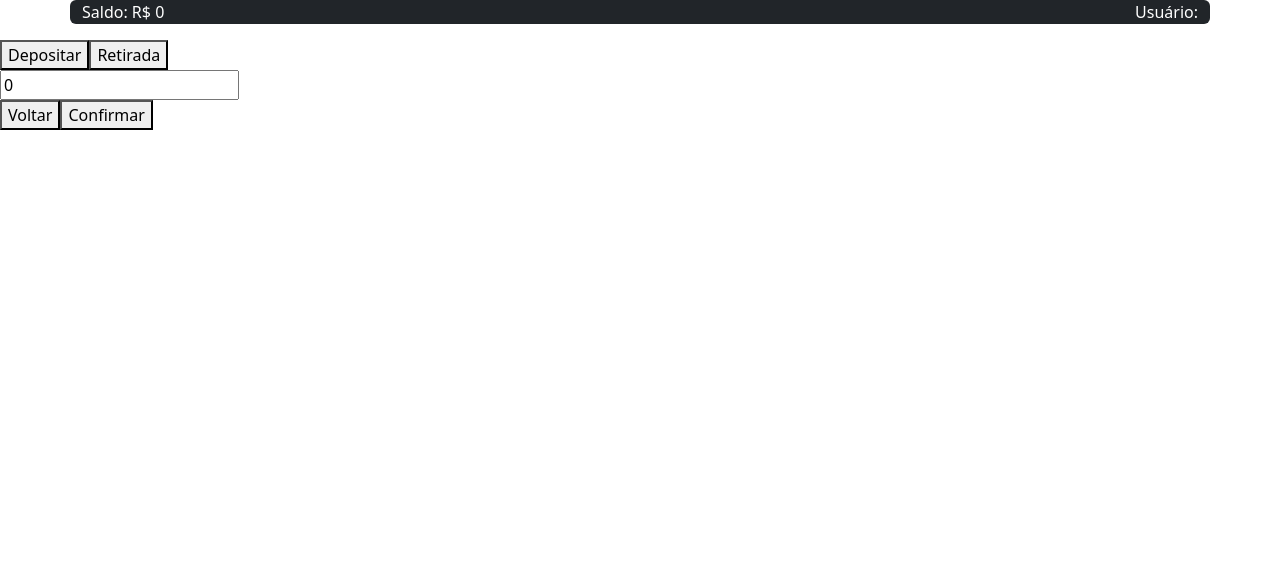
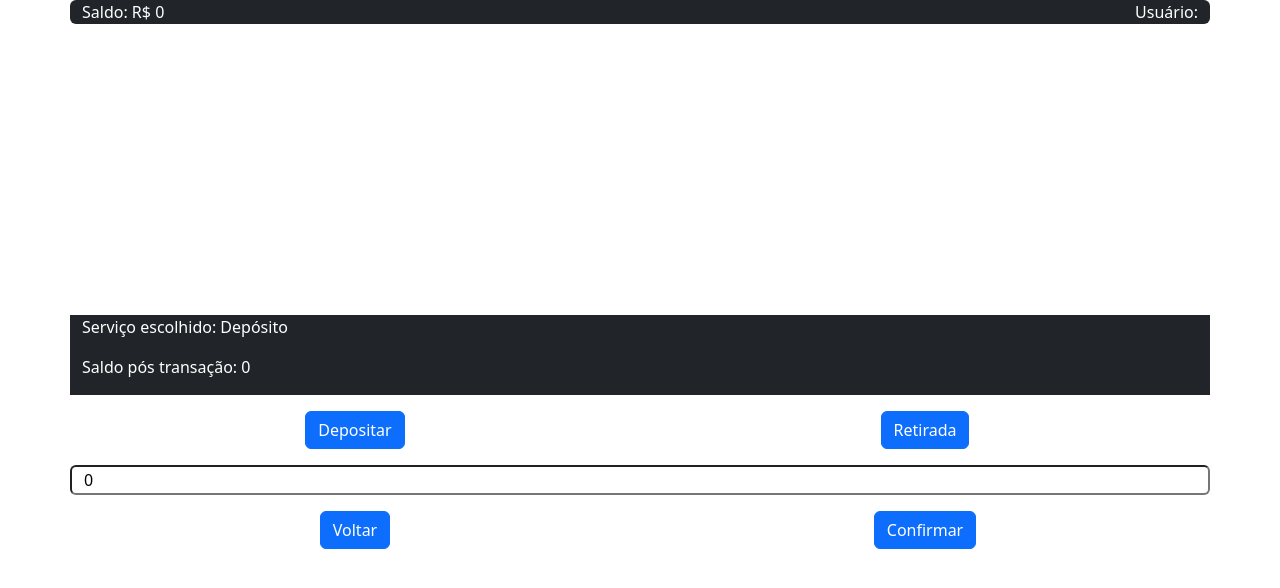
Before and after one commit to LeticiaMayr/pselxp, a React (Create React App) app in the folder frontend/pselxp-front/: page /account in a window 1280 px wide. Shown: the top 588 px of the page. Built offline with nearby package versions, Linux system fonts and the light colour scheme.

Commit message:
fix: solve problem with api to deposit and withdraw

```diff
--- a/frontend/pselxp-front/src/components/BackButton.js
+++ b/frontend/pselxp-front/src/components/BackButton.js
@@ -1,5 +1,6 @@
 import React from "react";
 import { useNavigate } from 'react-router-dom';
+import { Button } from 'react-bootstrap'
 
 function BackButton() {
   let navigate = useNavigate();
@@ -9,11 +10,11 @@ function BackButton() {
   }
 
   return (
-    <button
+    <Button
       onClick={ handleClick }
     >
       Voltar
-    </button>
+    </Button>
   );
 };
 
--- a/frontend/pselxp-front/src/components/ConfirmButton.js
+++ b/frontend/pselxp-front/src/components/ConfirmButton.js
@@ -2,9 +2,12 @@ import React from "react";
 import { useProvider } from "../context/provider";
 import axios from "axios";
 import swal from "sweetalert";
+import { Button } from 'react-bootstrap'
 
 function ConfirmButton() {
-  const { balance, selectedService, value, clientData, setClientData } = useProvider();
+  const { balance, setBalance, selectedService, value, clientData, setClientData } = useProvider();
+
+  console.log(clientData);
 
   function handleAccount() {
     if (selectedService === 'withdraw' && balance < value) {
@@ -36,11 +39,12 @@ function ConfirmButton() {
     if (typeof value === 'string' && value !== '' && value > 0) {
 
       if (selectedService === 'deposit') {
-        const untreatedBalance = balance + parseFloat(value);
-        const newBalance = Math.round(untreatedBalance * 100)/100;
+        const untreatedBalance = parseFloat(balance) + parseFloat(value);
+        const newBalance = untreatedBalance.toFixed(2);
 
         axios.put(`http://localhost:3009/account/${id}`, { newBalance })
         .then(res => {
+          setBalance(res.data.money);
           setClientData(res.data);
           swal({
             icon: 'success',
@@ -53,11 +57,12 @@ function ConfirmButton() {
       };
 
       if (selectedService === 'withdraw' && balance > value) {
-        const untreatedBalance = balance - parseFloat(value);
-        const newBalance = Math.round(untreatedBalance * 100)/100;
+        const untreatedBalance = parseFloat(balance) - parseFloat(value);
+        const newBalance = untreatedBalance.toFixed(2);
 
         axios.put(`http://localhost:3009/account/${id}`, { newBalance })
         .then(res => {
+          setBalance(res.data.money);
           setClientData(res.data);
           swal({
             icon: 'success',
@@ -72,11 +77,11 @@ function ConfirmButton() {
   };
 
   return (
-    <button
+    <Button
       onClick={ handleAccount }
     >
       Confirmar
-    </button>
+    </Button>
   );
 };
 
--- a/frontend/pselxp-front/src/components/Negotiate.js
+++ b/frontend/pselxp-front/src/components/Negotiate.js
@@ -24,12 +24,13 @@ function Negotiate(props) {
 
   return (
     <button
+      className='rounded'
       onClick={ handleClick }
     >
-      <span className='text-bg-success text-center p-2 rounded-circle'>
+      <span className='text-bg-success text-center p-1 rounded-circle'>
         C
       </span>
-      <span className={`${sellColor}text-center p-2 rounded-circle`}>
+      <span className={`${sellColor}text-center p-1 rounded-circle`}>
         V
       </span>
     </button>
--- a/frontend/pselxp-front/src/components/StockList.js
+++ b/frontend/pselxp-front/src/components/StockList.js
@@ -11,16 +11,16 @@ function StockList() {
     <table className='table'>
       <thead>
         <tr>
-          <th scope="col">
+          <th scope="col" className='text-rigth'>
             Ação
           </th>
-          <th scope="col">
+          <th scope="col" className='text-rigth'>
             Qtde
           </th>
-          <th scope="col">
+          <th scope="col" className='text-rigth'>
             Valor (R$)
           </th>
-          <th scope="col">
+          <th scope="col" className='text-rigth'>
             Negociar
           </th>
         </tr>
--- a/frontend/pselxp-front/src/components/TableLine.js
+++ b/frontend/pselxp-front/src/components/TableLine.js
@@ -9,7 +9,7 @@ function TableLine(props) {
       <th scope="row" className='text-center text-bg-warning rounded'>
         {ticker}
       </th>
-      <td className='text-center text-bg-purple rounded'>
+      <td className='text-center text-bg rounded'>
         {available}
       </td>
       <td className='text-center text-bg-dark rounded'>
--- a/frontend/pselxp-front/src/context/provider.js
+++ b/frontend/pselxp-front/src/context/provider.js
@@ -18,7 +18,7 @@ export const GeneralProvider = (props) => {
         selectedService, setSelectedService,
         stockList, setStockList,
         clientData, setClientData,
-        wantedStock, setWantedStock
+        wantedStock, setWantedStock,
       }
     }>
       {props.children}
--- a/frontend/pselxp-front/src/pages/Account.js
+++ b/frontend/pselxp-front/src/pages/Account.js
@@ -1,47 +1,77 @@
-import React from 'react';
+import React, { useEffect } from 'react';
 import { useProvider } from '../context/provider';
 import Header from '../components/Header';
 import BackButton from '../components/BackButton';
 import ConfirmButton from '../components/ConfirmButton';
+import { Container, Form, Button, Col, Row } from 'react-bootstrap'
 
 function Account() {
+
   const {
+    clientData,
+    balance,
     value, setValue,
-    setSelectedService,
+    selectedService, setSelectedService
    } = useProvider()
+
+   useEffect(() => {}, [clientData]);
 
   function handleChange({ target }) {
     setValue(target.value);
   }
 
+  const showService = selectedService === 'deposit' ? 'Depósito' : 'Retirada';
+  const toSum = selectedService === 'deposit' ? parseFloat(value).toFixed(2) : - parseFloat(value).toFixed(2);
+
   return (
     <>
       <Header/>
-      <div>
-        <button
+      <Container>
+        <Form className='d-flex align-items-center min-vh-100'>
+          <Col>
+            <Row className='text-bg-dark mb-3'>
+              <p>Serviço escolhido: {showService}</p>
+              {isNaN(toSum) ? null : <p>Saldo pós transação: {parseFloat(balance) + parseFloat(toSum)}</p>}
+            </Row>
+            <Row>
+              <Col className='d-flex justify-content-center rounded'>
+                <Button
                   id='deposit'
                   onClick={ () => setSelectedService('deposit') }
                 >
                   Depositar
-        </button>
-        <button
+                </Button>
+              </Col>
+              <Col className='d-flex justify-content-center rounded'>
+                <Button
                   id='withdraw'
                   onClick={ () => setSelectedService('withdraw') }
                   >
                   Retirada
-        </button>
-      </div>
+                </Button>
+              </Col>
+            </Row>
+            <Row className='mt-3 mb-3'>
               <input
+                className='rounded'
                 type='number'
-        placeholder='informe o valor'
+                placeholder='Informe o valor'
                 step={0.01}
                 onChange={ handleChange }
                 value={ value }
               />
-      <div>
+            </Row>
+            <Row>
+              <Col className='d-flex justify-content-center mb-3 rounded'>
                 <BackButton />
+              </Col>
+              <Col className='d-flex justify-content-center mb-3 rounded'>
                 <ConfirmButton />
-      </div>
+              </Col>
+            </Row>
+          </Col>
+        </Form>
+      </Container>
     </>
   );
 };
```
Lines whose indentation alone changed are shown as unchanged.
